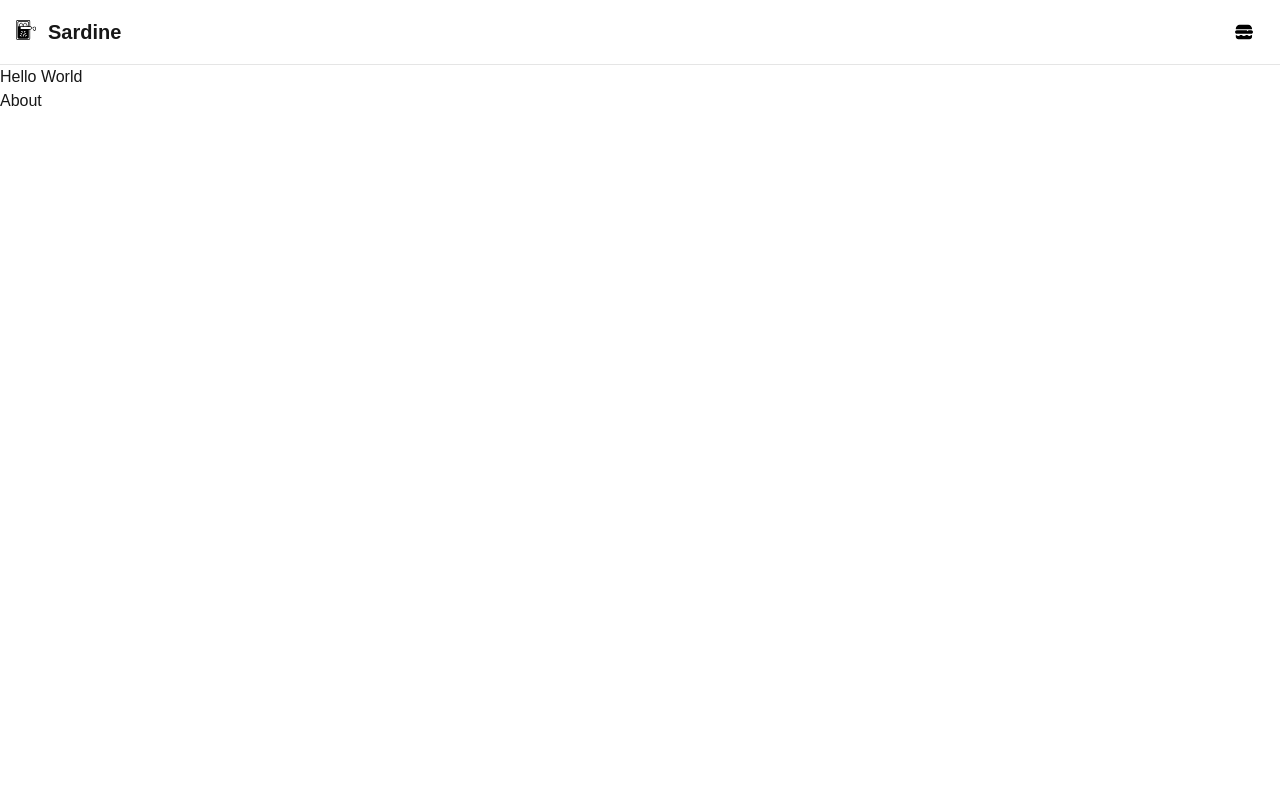
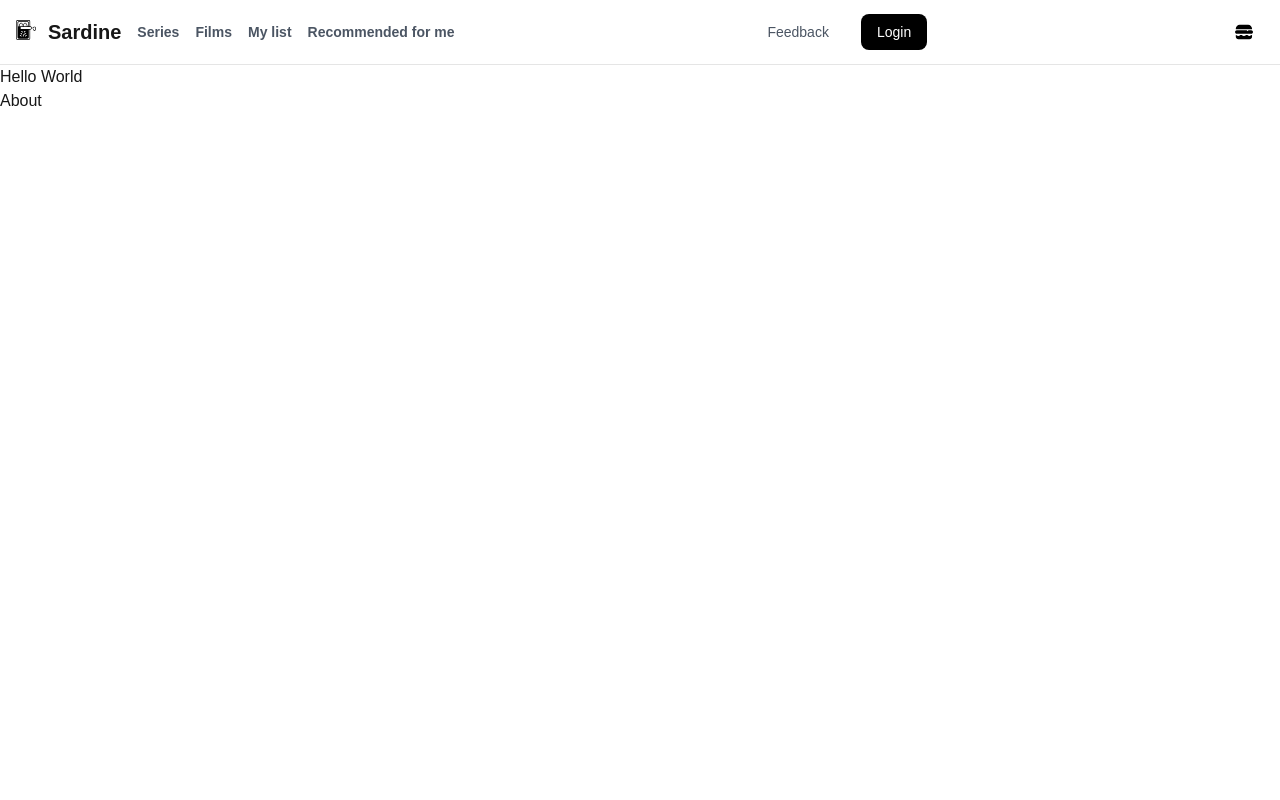
Before and after one commit to shiyaow/sardine, a Next.js app: page / in a window 1280 px wide. Shown: the top 800 px of the page. Built offline with nearby package versions, Linux system fonts and the light colour scheme.

Commit message:
fix: Box element and Stack element not passing on styles

```diff
--- a/package.json
+++ b/package.json
@@ -1,5 +1,5 @@
 {
-"name": "sardine",
+  "name": "sardine",
   "version": "0.1.0",
   "private": true,
   "scripts": {
--- a/src/app/layout.tsx
+++ b/src/app/layout.tsx
@@ -2,9 +2,7 @@ import type { Metadata } from "next";
 import { Geist, Geist_Mono } from "next/font/google";
 import "./globals.css";
 import NavBar from "../components/NavBar";
-import NavBarMobile from "../components/NavBar-mobile";
 import Footer from "../components/Footer";
-import Box from "../elements/Box";
 
 const geistSans = Geist({
   variable: "--font-geist-sans",
@@ -28,16 +26,14 @@ export default function RootLayout({
 }>) {
   return (
     <html lang="en">
+      <head>
+        <meta name="viewport" content="width=device-width, initial-scale=1.0" />
+      </head>
       <body
         className={`${geistSans.variable} ${geistMono.variable} antialiased`}
       >
         {/* Navbar - Outside of grid layout */}
-        <Box mobileOnly>
-          <NavBarMobile />
-        </Box>
-        <Box desktopOnly>
-          <NavBar />
-        </Box>
+        <NavBar />
         <div className="min-h-screen">{children}</div>
         {/* Footer */}
         <Footer />
--- a/src/components/NavBar-mobile.tsx
+++ /dev/null
@@ -1,48 +0,0 @@
-"use client";
-import Image from "next/image";
-import Link from "next/link";
-import Box from "../elements/Box";
-import MobileMenu from "./MobileMenu";
-import { useState } from "react";
-import Stack from "../elements/Stack";
-
-const NavBar = () => {
-  const [isMenuOpen, setIsMenuOpen] = useState<boolean>(false);
-
-  return (
-    <nav className="sticky top-0 z-50 w-full border-b border-black/10 bg-white/75 backdrop-blur-sm dark:bg-gray-900/75">
-      <Box className="mx-auto px-4">
-        <Stack className="h-16 items-center justify-between">
-          <Stack className="items-center gap-2 text-xl font-bold">
-            <Link href="/" className="flex items-center gap-2">
-              <Box className="h-6 w-6">
-                <Image src="/logo.svg" alt="logo" width={20} height={20} />
-              </Box>
-              <span>Sardine</span>
-            </Link>
-          </Stack>
-
-          <Box mobileOnly>
-            <button
-              onClick={() => setIsMenuOpen(true)}
-              className="rounded-lg p-2 text-gray-600 hover:bg-gray-100 dark:text-gray-300 dark:hover:bg-gray-800"
-              aria-label="Open menu"
-            >
-              <Image src="/burger.svg" alt="Menu" width={24} height={24} />
-            </button>
-            <MobileMenu
-              isOpen={isMenuOpen}
-              onClose={() => {
-                setIsMenuOpen(false);
-              }}
-            />
-          </Box>
-        </Stack>
-      </Box>
-    </nav>
-  );
-};
-
-NavBar.displayName = "NavBar-mobile";
-
-export default NavBar;
--- a/src/components/MobileMenu.tsx
+++ b/src/components/NavBar/MobileMenu.tsx
@@ -1,13 +1,15 @@
 import Link from "next/link";
 import Image from "next/image";
-import NavLink from "../elements/NavLink";
+import NavLink from "../../elements/NavLink";
+import type { NavLink as NavLinkType } from "../../types/link";
 
-interface MobileMenuProps {
+interface Props {
   isOpen: boolean;
   onClose: () => void;
+  navLinks: NavLinkType[];
 }
 
-const MobileMenu = ({ isOpen, onClose }: MobileMenuProps) => {
+const MobileMenu = ({ isOpen, onClose, navLinks }: Props) => {
   return (
     <div
       className={`fixed inset-0 z-50 h-screen bg-white transition-transform duration-300 ease-in-out dark:bg-gray-900 ${
@@ -35,18 +37,11 @@ const MobileMenu = ({ isOpen, onClose }: MobileMenuProps) => {
 
         {/* Navigation Links */}
         <nav className="flex flex-col gap-4 p-4">
-          <NavLink href="/series" onClick={onClose}>
-            Series
-          </NavLink>
-          <NavLink href="/films" onClick={onClose}>
-            Films
-          </NavLink>
-          <NavLink href="/my-list" onClick={onClose}>
-            My list
-          </NavLink>
-          <NavLink href="/recommended" onClick={onClose}>
-            Recommended for me
-          </NavLink>
+          {navLinks?.map((navLink) => (
+            <NavLink key={navLink.label} href={navLink.href}>
+              {navLink.text}
+            </NavLink>
+          ))}
         </nav>
 
         {/* Footer Links */}
--- /dev/null
+++ b/src/components/NavBar/constants.ts
@@ -0,0 +1,24 @@
+import type { NavLink as NavLinkType } from "../../types/link";
+
+export const navLinks: NavLinkType[] = [
+  {
+    href: "/series",
+    text: "Series",
+    label: "Series",
+  },
+  {
+    href: "/films",
+    text: "Films",
+    label: "Films",
+  },
+  {
+    href: "/my-list",
+    text: "My list",
+    label: "My list",
+  },
+  {
+    href: "/recommended",
+    text: "Recommended for me",
+    label: "Recommended for me",
+  },
+];
--- a/src/components/NavBar.tsx
+++ b/src/components/NavBar/index.tsx
@@ -1,12 +1,17 @@
 "use client";
 import Image from "next/image";
 import Link from "next/link";
-import NavLink from "../elements/NavLink";
-import Box from "../elements/Box";
-import { SearchBar } from "../components/Search";
-import Stack from "../elements/Stack";
+import NavLink from "../../elements/NavLink";
+import Box from "../../elements/Box";
+import { SearchBar } from "../Search";
+import Stack from "../../elements/Stack";
+import { useState } from "react";
+import MobileMenu from "./MobileMenu";
+import { navLinks } from "./constants";
 
 const NavBar = () => {
+  const [isMenuOpen, setIsMenuOpen] = useState(false);
+
   return (
     <nav className="sticky top-0 z-50 w-full border-b border-black/10 bg-white/75 backdrop-blur-sm dark:bg-gray-900/75">
       <Box className="mx-auto px-4">
@@ -18,17 +23,20 @@ const NavBar = () => {
               </div>
               <span>Sardine</span>
             </Link>
-            <Stack className="items-center gap-4">
-              <NavLink href="/series">Series</NavLink>
-              <NavLink href="/films">Films</NavLink>
-              <NavLink href="/my-list">My list</NavLink>
-              <NavLink href="/recommended">Recommended for me</NavLink>
+            <Stack desktopOnly className="items-center gap-4">
+              {navLinks.map((navLink) => (
+                <NavLink key={navLink.label} href={navLink.href}>
+                  {navLink.text}
+                </NavLink>
+              ))}
             </Stack>
           </Stack>
 
-          <SearchBar />
+          <Box desktopOnly>
+            <SearchBar />
+          </Box>
 
-          <Box desktopOnly className="flex items-center gap-4">
+          <Stack desktopOnly className="items-center gap-4">
             <a
               href="#"
               className="px-4 py-2 text-sm text-gray-600 transition-colors duration-200 hover:text-black dark:text-gray-300 dark:hover:text-white"
@@ -41,6 +49,23 @@ const NavBar = () => {
             >
               Login
             </a>
+          </Stack>
+
+          <Box mobileOnly>
+            <button
+              onClick={() => setIsMenuOpen(true)}
+              className="rounded-lg p-2 text-gray-600 hover:bg-gray-100 dark:text-gray-300 dark:hover:bg-gray-800"
+              aria-label="Open menu"
+            >
+              <Image src="/burger.svg" alt="Menu" width={24} height={24} />
+            </button>
+            <MobileMenu
+              navLinks={navLinks}
+              isOpen={isMenuOpen}
+              onClose={() => {
+                setIsMenuOpen(false);
+              }}
+            />
           </Box>
         </Stack>
       </Box>
--- a/src/elements/Box.tsx
+++ b/src/elements/Box.tsx
@@ -14,11 +14,9 @@ const Box = ({
   return (
     <div
       className={
-        mobileOnly
-          ? "md:hidden"
-          : desktopOnly
-            ? "hidden md:block"
-            : "" + className
+        (mobileOnly ? "md:hidden" : desktopOnly ? "hidden md:block" : "") +
+        " " +
+        className
       }
     >
       {children}
--- a/src/elements/Stack.tsx
+++ b/src/elements/Stack.tsx
@@ -14,11 +14,9 @@ const Stack = ({
   return (
     <div
       className={
-        mobileOnly
-          ? "md:hidden"
-          : desktopOnly
-            ? "hidden md:flex"
-            : "flex " + className
+        (mobileOnly ? "md:hidden" : desktopOnly ? "hidden md:flex" : "flex") +
+        " " +
+        className
       }
     >
       {children}
--- /dev/null
+++ b/src/types/link.ts
@@ -0,0 +1,5 @@
+export type NavLink = {
+  href: string;
+  text: string;
+  label: string;
+};
```
Also changed, not shown: 1 other file (tests, documents, lock files or other folders).
